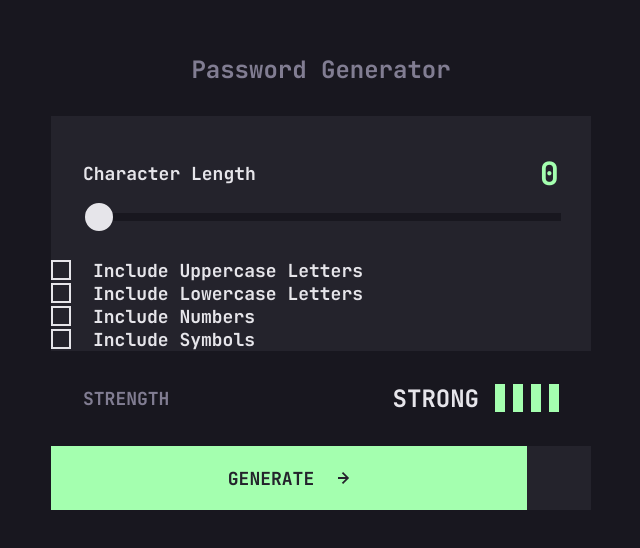
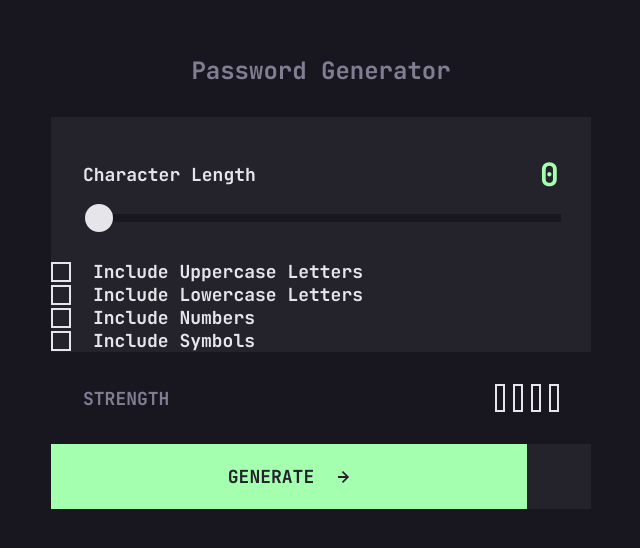
Before and after one commit to KiddAlexx/password-generator-app, a React (Vite) app: page / in a window 1280 px wide. Shown: the part 118-666 px from the top of the page, without its empty margins (319-959 px from the left). Built offline with nearby package versions, Linux system fonts and the light colour scheme.

Commit message:
feat(password-strength): implement password strength indicator with calculateStrength function

```diff
--- a/src/features/password-generator/PasswordGeneratorPage.tsx
+++ b/src/features/password-generator/PasswordGeneratorPage.tsx
@@ -5,15 +5,19 @@ import styles from "./styles/PasswordGeneratorPage.module.css";
 import CustomButton from "./components/CustomButton";
 import RightArrowIcon from "../../assets/icons/icon-arrow-right.svg?react";
 import PasswordStrength from "./components/PasswordStrength";
+import type { PasswordOptions, StrengthLevel } from "../../types/passwordTypes";
+import calculateStrength from "../../utils/calculateStrength";
 
 function PasswordGeneratorPage() {
-  const [options, setOptions] = useState({
+  const [options, setOptions] = useState<PasswordOptions>({
     includeUpper: false,
     includeLower: false,
     includeNumbers: false,
     includeSymbols: false,
     characterLength: 0,
   });
+
+  const strength: StrengthLevel = calculateStrength(options);
 
   return (
     <div className={styles.passwordGenPage}>
@@ -75,7 +79,7 @@ function PasswordGeneratorPage() {
             }
           />
         </fieldset>
-        <PasswordStrength passwordStrength={"strong"} />
+        <PasswordStrength level={strength} />
         <CustomButton>
           GENERATE <RightArrowIcon />
         </CustomButton>
--- a/src/features/password-generator/components/PasswordStrength.tsx
+++ b/src/features/password-generator/components/PasswordStrength.tsx
@@ -3,7 +3,7 @@ import styles from "../styles/PasswordStrength.module.css";
 import type { StrengthLevel } from "../../../types/passwordTypes";
 
 interface PasswordStrengthProps {
-  passwordStrength: StrengthLevel;
+  level: StrengthLevel;
 }
 
 const strengthConfig = {
@@ -14,8 +14,8 @@ const strengthConfig = {
   strong: { text: "STRONG", bars: 4, color: "green" },
 };
 
-function PasswordStrength({ passwordStrength }: PasswordStrengthProps) {
-  const { text, bars, color } = strengthConfig[passwordStrength];
+function PasswordStrength({ level }: PasswordStrengthProps) {
+  const { text, bars, color } = strengthConfig[level];
 
   return (
     <div className={styles.strengthContainer}>
```
